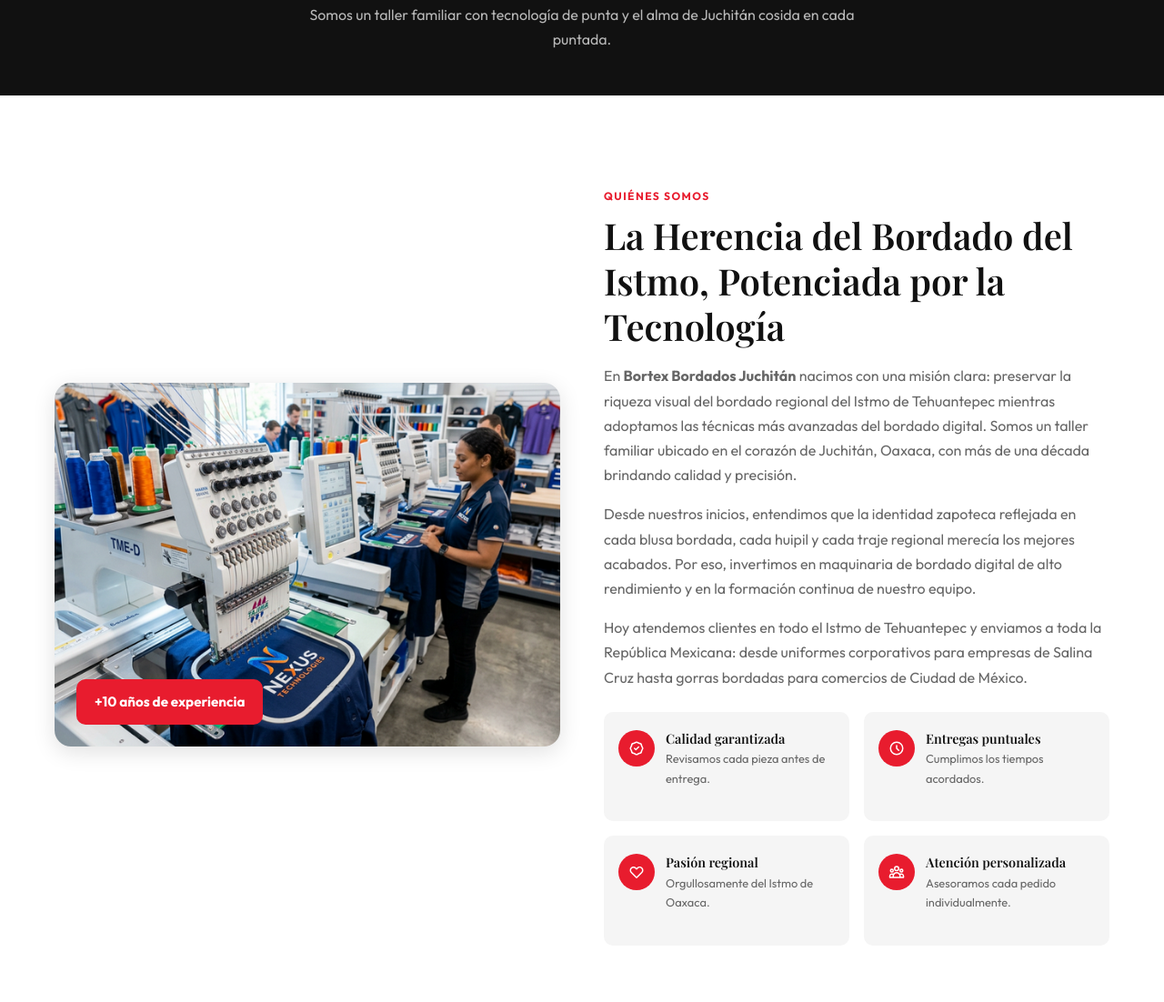
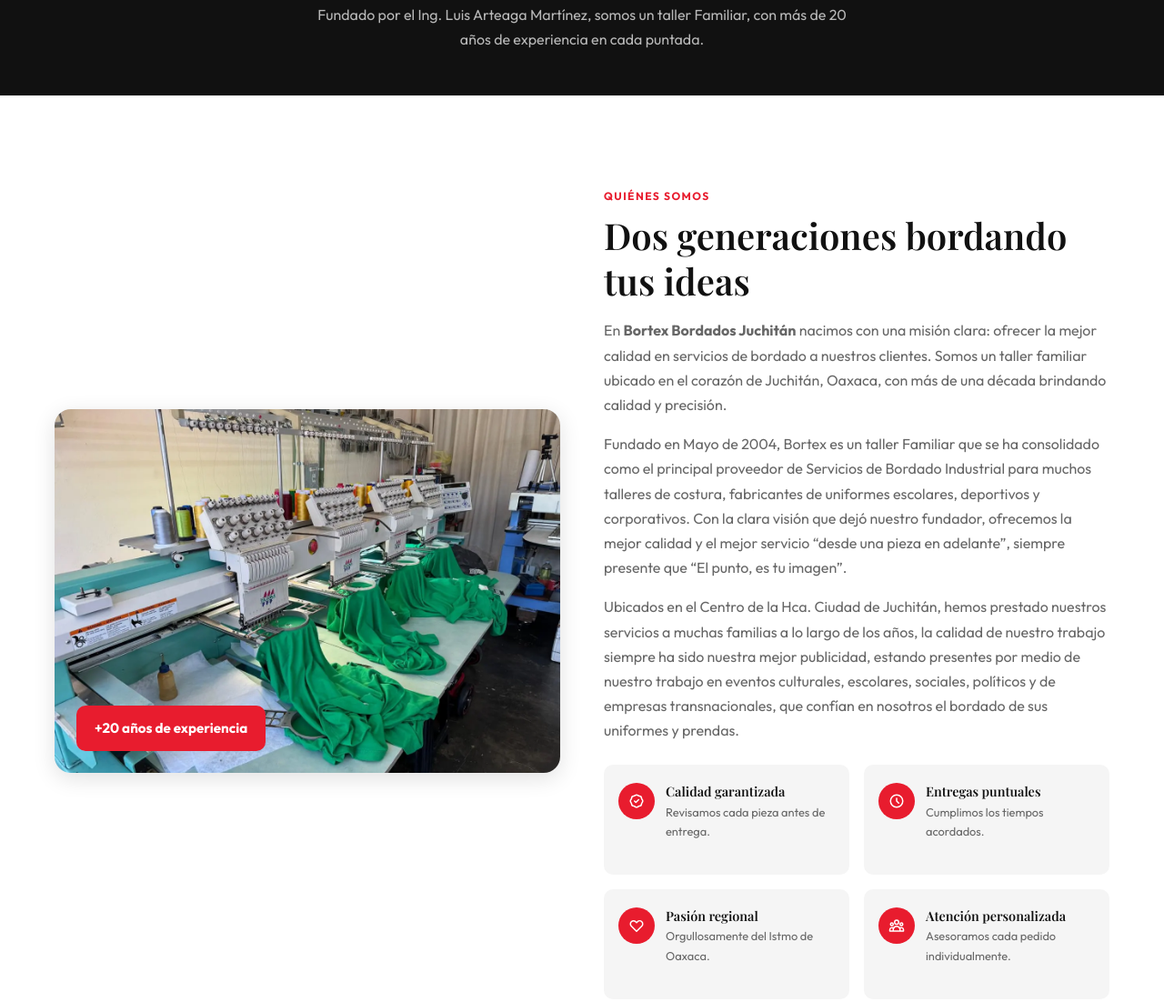
Before and after one commit to vicmatus01-afk/botex-web, a plain HTML site: page sobre-nosotros.html in a window 1280 px wide. Shown: the part 384-1486 px from the top of the page at 91% size. Drawn offline with nearby package versions, Linux system fonts and the light colour scheme; a web font is replaced by a local one.

Commit message:
canbios de de contenido de parafos

```diff
--- a/script.js
+++ b/script.js
@@ -76,10 +76,9 @@
   const subRopa = document.getElementById('sub-ropa');
   const subBlancos = document.getElementById('sub-blancos');
   const subLogotipos = document.getElementById('sub-logotipos');
-  const subTrad = document.getElementById('sub-tradicional');
   const ubicacionGroup = document.getElementById('ubicacion-group');
 
-  const allSubs = [subUniformes, subRopa, subBlancos, subLogotipos, subTrad, ubicacionGroup];
+  const allSubs = [subUniformes, subRopa, subBlancos, subLogotipos, ubicacionGroup];
 
   function hideAllSubs() {
     allSubs.forEach(sub => sub && sub.classList.remove('visible'));
@@ -97,7 +96,6 @@
       }
       if (val === 'blancos' && subBlancos) subBlancos.classList.add('visible');
       if (val === 'logotipos' && subLogotipos) subLogotipos.classList.add('visible');
-      if (val === 'tradicional' && subTrad) subTrad.classList.add('visible');
     });
   }
 
--- a/sobre-nosotros.html
+++ b/sobre-nosotros.html
@@ -76,8 +76,9 @@
         <section class="about-hero" aria-labelledby="about-h1">
             <div class="container">
                 <span class="section-label">Nuestra Historia</span>
-                <h1 id="about-h1">Bordando Tradición e Innovación Digital en el Istmo</h1>
-                <p>Somos un taller familiar con tecnología de punta y el alma de Juchitán cosida en cada puntada.</p>
+                <h1 id="about-h1">Innovando en el Bordado Digital, en el Istmo de Tehuantepec, desde 2004</h1>
+                <p>Fundado por el Ing. Luis Arteaga Martínez, somos un taller Familiar, con más de 20 años de
+                    experiencia en cada puntada.</p>
             </div>
         </section>
 
@@ -86,25 +87,30 @@
             <div class="container">
                 <div class="about-layout">
                     <div class="about-image reveal">
-                        <img src="images/about-workshop.png"
+                        <img src="images/imagen bortex.webp"
                             alt="Taller de bordados digitales Bortex en Juchitán, Oaxaca — máquinas bordadoras en operación"
                             loading="lazy">
-                        <div class="about-image-badge">+10 años de experiencia</div>
+                        <div class="about-image-badge">+20 años de experiencia</div>
                     </div>
                     <div class="about-text reveal">
                         <span class="section-label">Quiénes Somos</span>
-                        <h2 id="about-story-h2">La Herencia del Bordado del Istmo, Potenciada por la Tecnología</h2>
-                        <p>En <strong>Bortex Bordados Juchitán</strong> nacimos con una misión clara: preservar la
-                            riqueza visual del bordado regional del Istmo de Tehuantepec mientras adoptamos las técnicas
-                            más avanzadas del bordado digital. Somos un taller familiar ubicado en el corazón de
+                        <h2 id="about-story-h2">Dos generaciones bordando tus ideas</h2>
+                        <p>En <strong>Bortex Bordados Juchitán</strong> nacimos con una misión clara: ofrecer la mejor
+                            calidad en servicios de bordado a nuestros clientes. Somos un taller familiar ubicado en el
+                            corazón de
                             Juchitán, Oaxaca, con más de una década brindando calidad y precisión.</p>
-                        <p>Desde nuestros inicios, entendimos que la identidad zapoteca reflejada en cada blusa bordada,
-                            cada huipil y cada traje regional merecía los mejores acabados. Por eso, invertimos en
-                            maquinaria de bordado digital de alto rendimiento y en la formación continua de nuestro
-                            equipo.</p>
-                        <p>Hoy atendemos clientes en todo el Istmo de Tehuantepec y enviamos a toda la República
-                            Mexicana: desde uniformes corporativos para empresas de Salina Cruz hasta gorras bordadas
-                            para comercios de Ciudad de México.</p>
+                        <p>Fundado en Mayo de 2004, Bortex es un taller Familiar que se ha consolidado como el principal
+                            proveedor de Servicios de Bordado Industrial para muchos talleres de costura,
+                            fabricantes de uniformes escolares, deportivos y corporativos. Con la clara visión que dejó
+                            nuestro fundador, ofrecemos la mejor calidad y el mejor servicio “desde una pieza en
+                            adelante”,
+                            siempre presente que “El punto, es tu imagen”. </p>
+                        <p>Ubicados en el Centro de la Hca. Ciudad de Juchitán, hemos prestado nuestros servicios a
+                            muchas familias a lo largo de los años, la calidad de nuestro trabajo siempre ha sido
+                            nuestra mejor publicidad,
+                            estando presentes por medio de nuestro trabajo en eventos culturales, escolares, sociales,
+                            políticos y de empresas transnacionales, que confían en nosotros el bordado de sus uniformes
+                            y prendas.</p>
 
                         <div class="values-grid">
                             <div class="value-item">
@@ -247,7 +253,8 @@
                         <img src="logo-bortex.jpeg" alt="Bortex Bordados Juchitán" class="footer-logo-img">
                         <span class="footer-logo-text">Bortex Bordados Juchitán</span>
                     </a>
-                    <p>Te ofrece los mejores bordados en prendas escolares, deportivas, de oficina; gorras, manteles, estandartes,
+                    <p>Te ofrece los mejores bordados en prendas escolares, deportivas, de oficina; gorras, manteles,
+                        estandartes,
                         parches, recuerdos, etc. Bordamos desde una pieza en adelante...</p>
                     <div class="social-links" aria-label="Redes sociales">
                         <a href="https://www.facebook.com/bortexbordadosjuchitan" target="_blank"
--- a/styles.css
+++ b/styles.css
@@ -1480,7 +1480,7 @@
   }
 
   .services-grid {
-    grid-template-columns: repeat(5, 1fr);
+    grid-template-columns: repeat(4, 1fr);
   }
 }
 
```
Also changed, not shown: index.html (+14 -18 lines), servicios.html (+7 -24 lines), images/imagen bortex.webp (added), images/logotipos2.webp (added).
